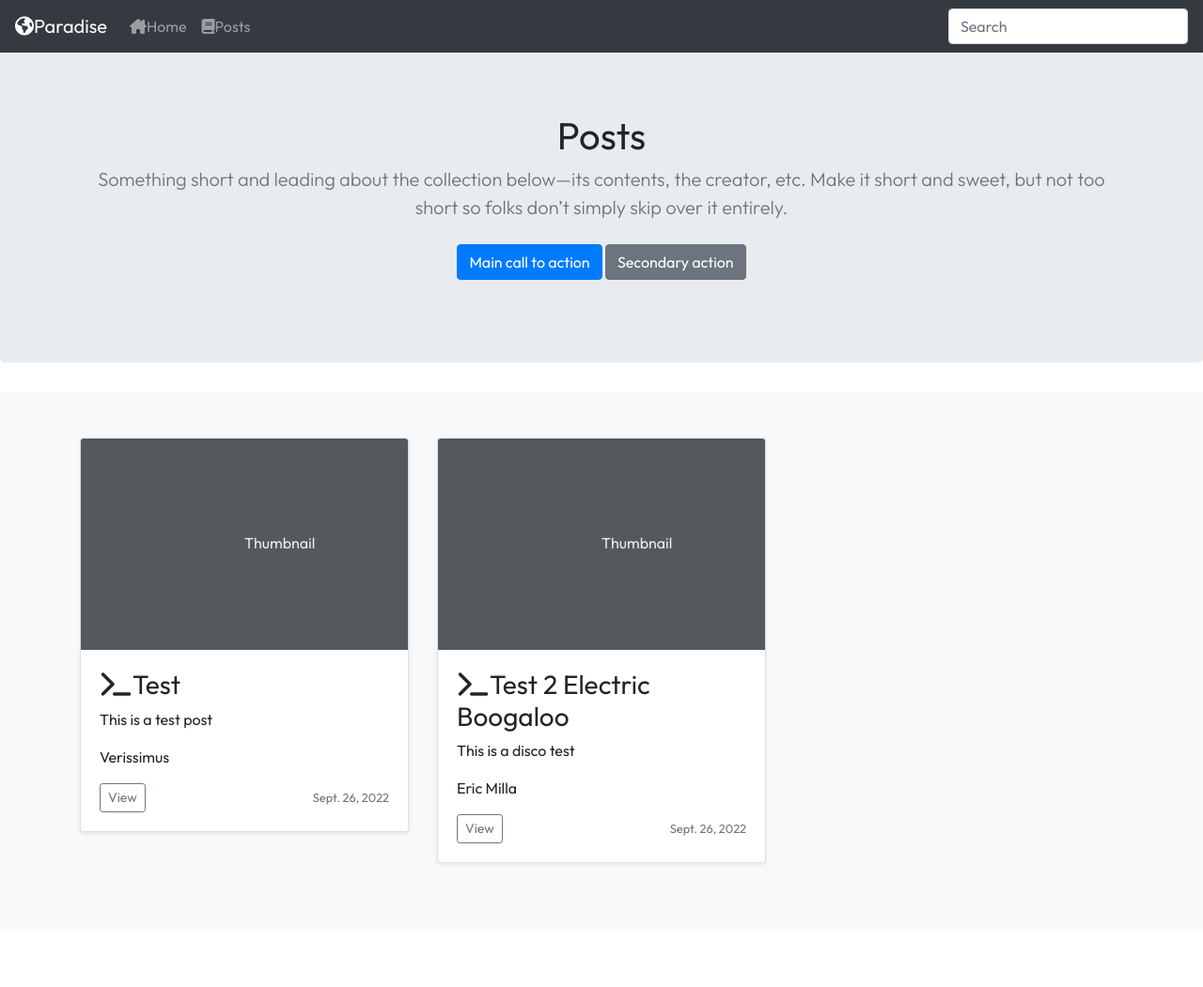
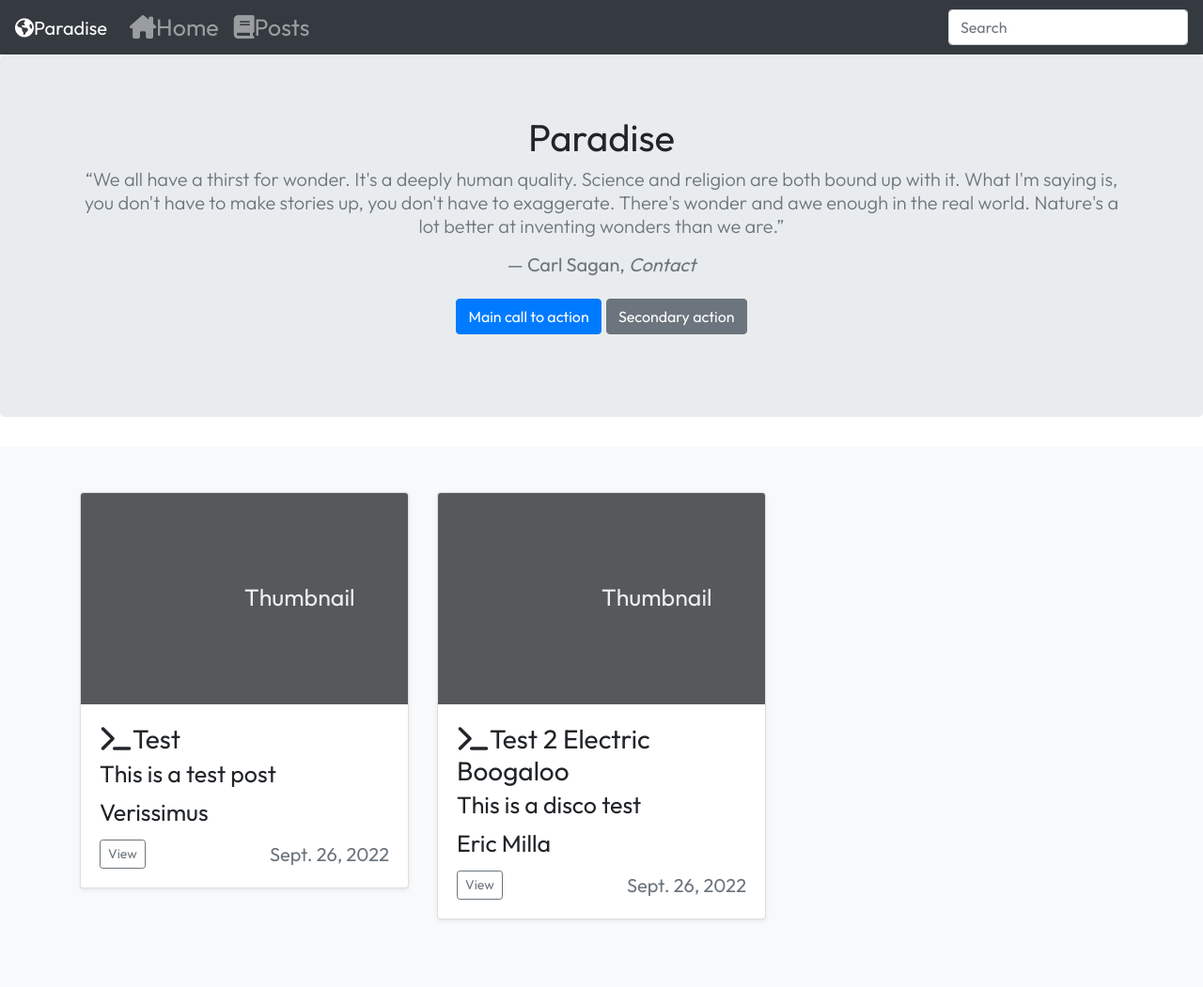
Before and after one commit to h3its/Paradise3, a Django app: page /blog/posts in a window 1280 px wide. Shown: the whole page at 94% size. Before the commit the page ends 922 px from the top, so only its background shows below. Run offline with Django 4.2, Linux system fonts and the light colour scheme; data comes from the database, SQL or seed files in the repository; some web fonts are replaced.

Commit message:
screwing around, nice quotes :)

```diff
--- a/blog/templates/blog/all_posts.html
+++ b/blog/templates/blog/all_posts.html
@@ -5,8 +5,13 @@
 
   <section class="jumbotron text-center">
     <div class="container">
-      <h1>Posts</h1>
-      <p class="lead text-muted">Something short and leading about the collection below—its contents, the creator, etc. Make it short and sweet, but not too short so folks don’t simply skip over it entirely.</p>
+      <h1>Paradise</h1>
+      <figure class="text-center">
+        <blockquote class="blockquote">
+          <p class="lead text-muted">“We all have a thirst for wonder. It's a deeply human quality. Science and religion are both bound up with it. What I'm saying is, you don't have to make stories up, you don't have to exaggerate. There's wonder and awe enough in the real world. Nature's a lot better at inventing wonders than we are.”</p>
+        </blockquote>
+        <figcaption class="blockquote-footer">Carl Sagan, <cite title="Source Title">Contact</cite></figcaption>
+      </figure>
       <p>
         <a href="#" class="btn btn-primary my-2">Main call to action</a>
         <a href="#" class="btn btn-secondary my-2">Secondary action</a>
--- a/blog/templates/blog/base.html
+++ b/blog/templates/blog/base.html
@@ -9,6 +9,8 @@
     <style>
         body{
             font-family: 'Tiro Devanagari Sanskrit', serif; font-family: 'Outfit', sans-serif;
+            line-height: 25px;
+            font-size: 25px;
         }
     </style>
 </head>
```
